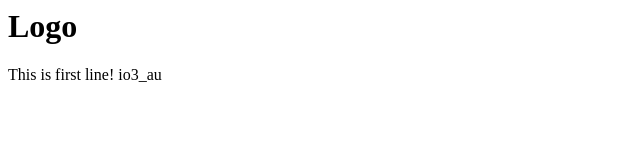
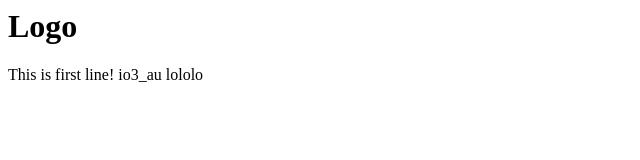
Before and after one commit to Yaroslav-Lebedev/study, a plain HTML site: page index.html in a window 1280 px wide. Shown: the full height of the page, 0-640 px from the left. Drawn offline with Linux system fonts and the light colour scheme.

Commit message:
io4
Обратный

```diff
--- a/index.html
+++ b/index.html
@@ -12,7 +12,7 @@
 	</div>
 
 		This is first line!
-		io3_au
+		io3_au lololo
 
 </body>
 </html>
```
